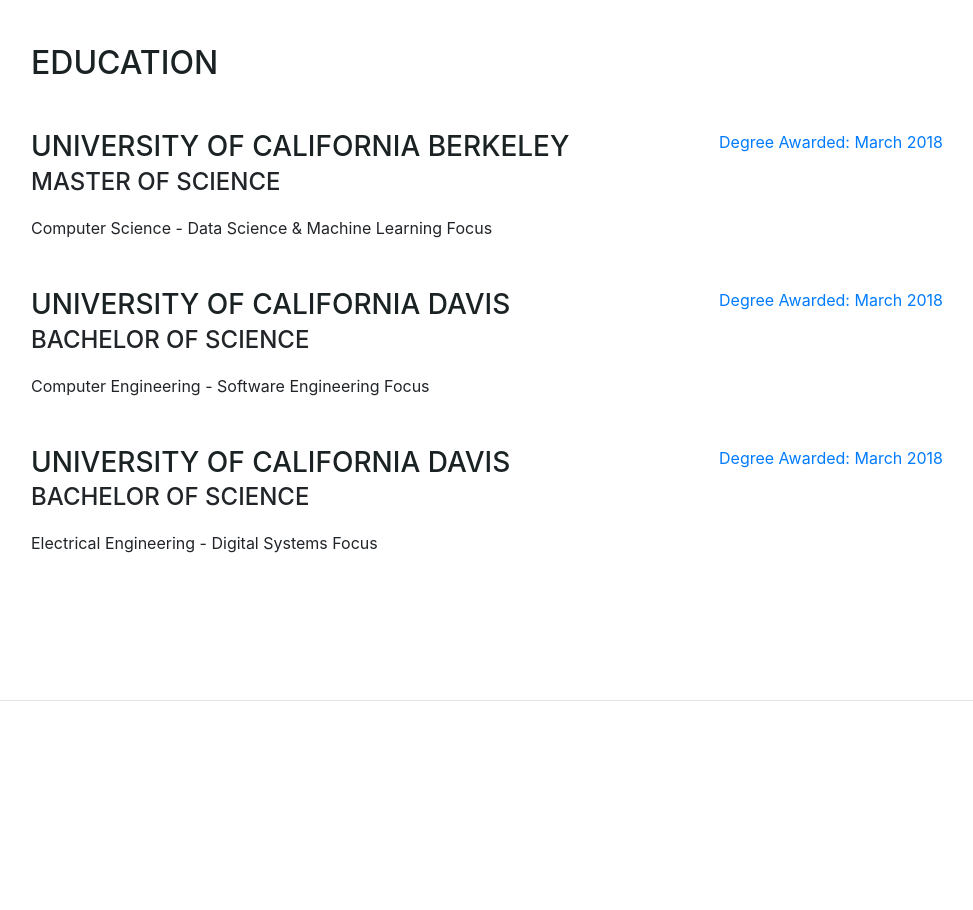
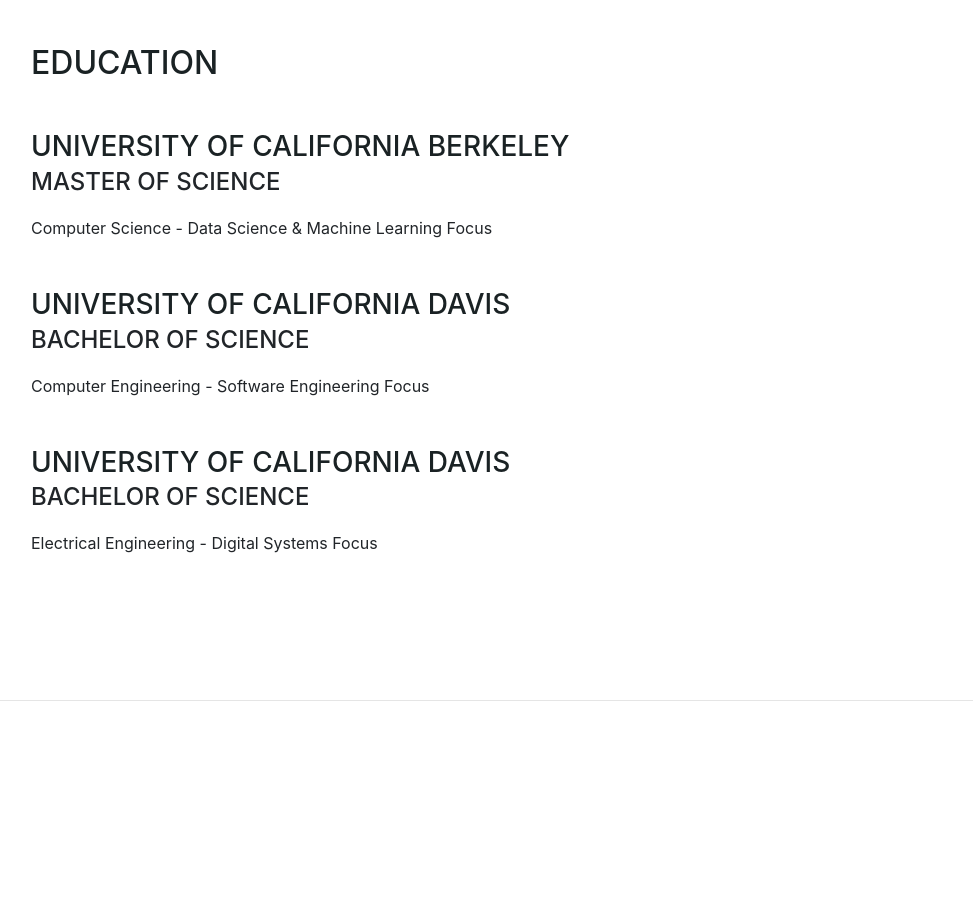
Before and after one commit to johnymah/johnymah.github.io, a website with bundled scripts: page index.html in a window 1280 px wide. Shown: the part 2400-3310 px from the top of the page, without its empty margins (289-1262 px from the left). Built offline with nearby package versions, Linux system fonts and the light colour scheme; a web font is replaced by a local one.

Commit message:
Update index.html

```diff
--- a/index.html
+++ b/index.html
@@ -174,9 +174,6 @@
             <div class="subheading mb-3">Master of Science</div>
             <div>Computer Science - Data Science & Machine Learning Focus</div>
           </div>
-          <div class="resume-date text-md-right">
-            <span class="text-primary">Degree Awarded: March 2018</span>
-          </div>
         </div>
 
         <div class="resume-item d-flex flex-column flex-md-row justify-content-between mb-5">
@@ -185,9 +182,6 @@
             <div class="subheading mb-3">Bachelor of Science</div>
             <div>Computer Engineering - Software Engineering Focus</div>
           </div>
-          <div class="resume-date text-md-right">
-            <span class="text-primary">Degree Awarded: March 2018</span>
-          </div>
         </div>
 
         <div class="resume-item d-flex flex-column flex-md-row justify-content-between">
@@ -195,9 +189,6 @@
             <h3 class="mb-0">University of California Davis</h3>
             <div class="subheading mb-3">Bachelor of Science</div>
             <div>Electrical Engineering - Digital Systems Focus</div>
-          </div>
-          <div class="resume-date text-md-right">
-            <span class="text-primary">Degree Awarded: March 2018 </span>
           </div>
         </div>
 
```
